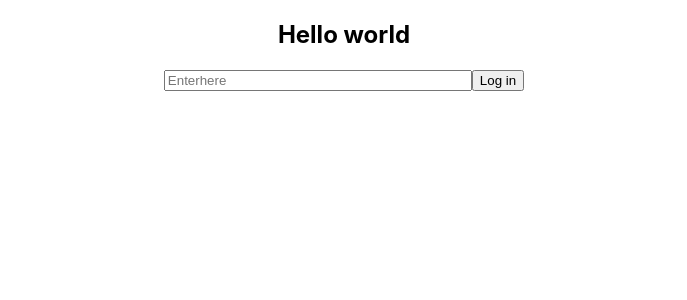
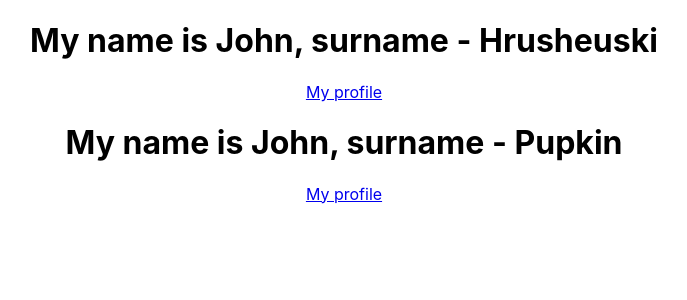
Before and after one commit to gruand13/React-lessons, a React (Create React App) app in the folder my-app/: page / in a window 1280 px wide. Shown: the top 300 px of the page, without its empty margins (296-983 px from the left). Built offline with nearby package versions, Linux system fonts and the light colour scheme.

Commit message:
work with props 127 lesson

```diff
--- a/my-app/src/App.js
+++ b/my-app/src/App.js
@@ -1,56 +1,27 @@
-import {Component} from 'react';
+
 import './App.css';
 
-const Header = () =>{
-  return <h2>Hello world</h2>
+
+// use destructurizatin props object
+function WhoAmI ({name, surname, link}){
+    return (
+        <div>
+            {/* if object name.first name */}
+            <h1>My name is {name()}, surname - {surname}</h1>
+            <a href={link}>My profile</a>
+        </div>
+    )
 }
 
-
-// const Field = ()=>{
-//   const holder ="Enterhere";
-//   const styledField = {
-//     width: '300px'
-//   }
-//   return <input placeholder={holder}
-//         type='text'
-//         style={styledField}/>
-// }
-
-class Field extends Component {
-    render(){
-    const holder ="Enterhere";
-    const styledField = {
-    width: '300px'
-    };
-        return <input placeholder={holder}
-        type='text'
-        style={styledField}/>
-    }
-}
-
-
-
-
-function Btn(){
-  // const text="log in";
-  const logged= false;
-  // function res(){
-  //   return "log In";
-  // }
-  // const p=<p>LOG IN</p>;
-  return <button>{logged ? "enter" : "Log in"}</button>
-
-}
 
 function App() {
   return (
     <div className="App">
-      <Header/>
-      <Field/>
-      <Btn/>
-
+        {/* if object firstName: "Alex" */}
+        <WhoAmI name={()=> {return "John"}} surname="Hrusheuski" link="facebook.com"/>
+        <WhoAmI name={()=> {return "John"}} surname="Pupkin" link="vk.com"/>
     </div>
   );
 }
-export {Header};
+
 export default App;
--- a/my-app/src/index.js
+++ b/my-app/src/index.js
@@ -1,4 +1,4 @@
-import React from 'react';
+import React, {StrictMode} from 'react';
 import ReactDOM from 'react-dom/client';
 import './index.css';
 import App from './App';
@@ -19,6 +19,8 @@
 const root = ReactDOM.createRoot(document.getElementById('root'));
 root.render(
 
+<StrictMode>
   <App/>
 
+</StrictMode>
 );
```
